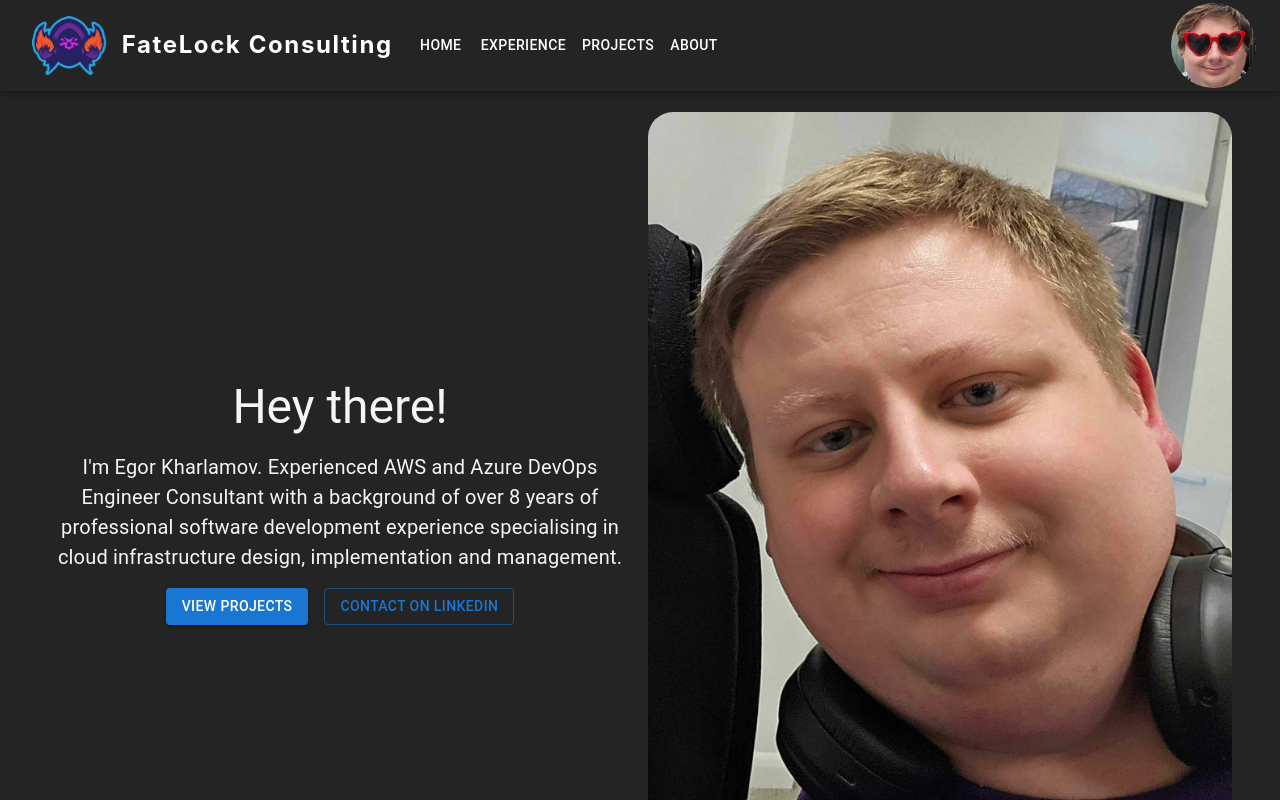
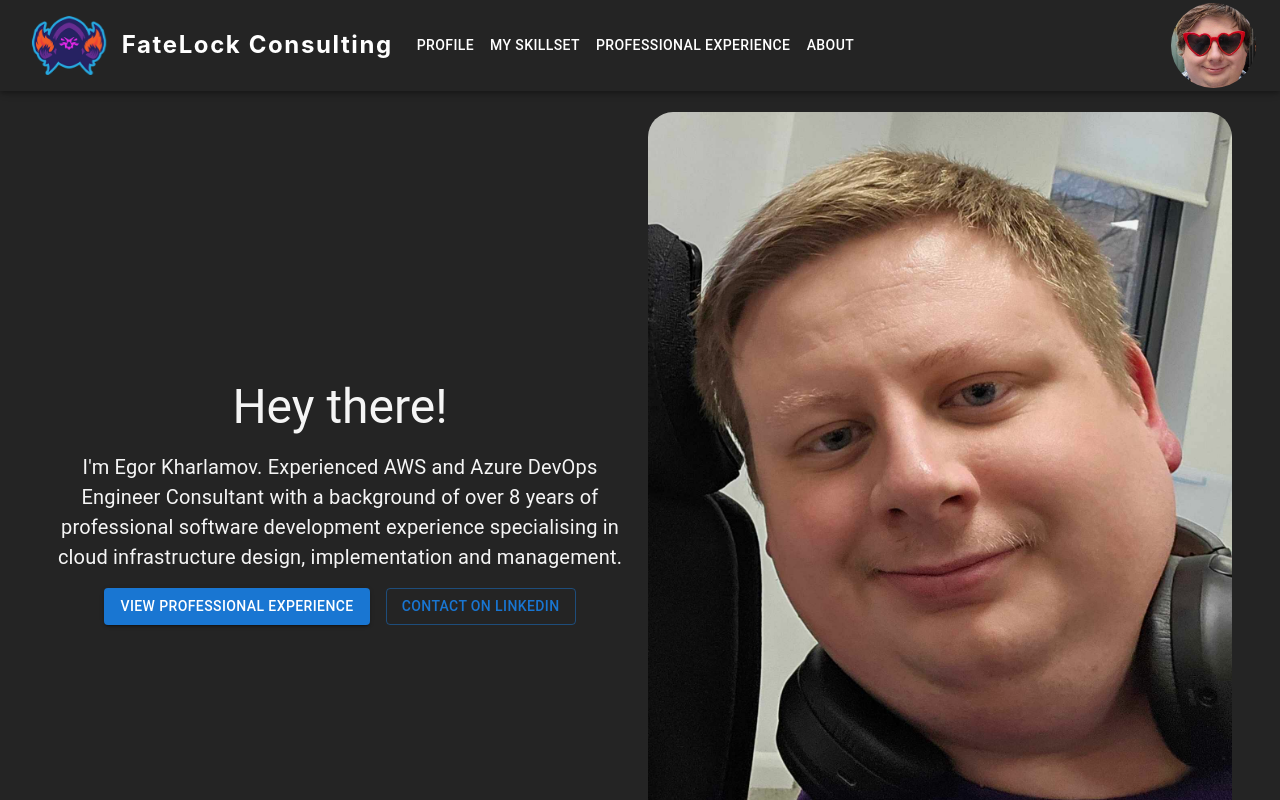
Before and after one commit to HotPlasma/fatelock-frontend, a React (Vite) app: page / in a window 1280 px wide. Shown: the top 800 px of the page. Built offline with nearby package versions, Linux system fonts and the light colour scheme.

Commit message:
Renamed sections in top bar and got working again

```diff
--- a/src/components/Profile.tsx
+++ b/src/components/Profile.tsx
@@ -81,7 +81,7 @@ const Profile: React.FC<ProfileProps> = ({ projectsRef }) => {
                         >
                             <Box mt={2}>
                                 <Button variant="contained" color="primary" sx={{ mr: 2 }} onClick={handleProjectsClick}>
-                                    View Projects
+                                    View Professional Experience
                                 </Button>
                                 <Button variant="outlined" color="primary" href="https://www.linkedin.com/in/egorkha/" target="_blank">
                                     Contact on LinkedIn
--- a/src/components/ResponsiveAppBar.tsx
+++ b/src/components/ResponsiveAppBar.tsx
@@ -12,7 +12,7 @@ import MenuItem from '@mui/material/MenuItem';
 import LogoIcon from '../assets/images/logo.png';
 import EgorIcon from '../assets/images/sunglasses.jpg';
 
-const pages = ['Home', 'Experience', 'Projects', 'About'];
+const pages = ['Profile', 'My Skillset', 'Professional Experience', 'About'];
 
 interface ResponsiveAppBarProps {
   toolsRef: React.RefObject<HTMLDivElement>;
@@ -106,13 +106,13 @@ const ResponsiveAppBar: React.FC<ResponsiveAppBarProps> = ({ toolsRef, jobsRef }
                 key={page}
                 onClick={() => {
                   switch (page) {
-                    case 'Home':
+                    case 'Profile':
                       handleHomeClick();
                       break;
-                    case 'Experience':
+                    case 'My Skillset':
                       handleExperienceClick();
                       break;
-                    case 'Projects':
+                    case 'Professional Experience':
                       handleProjectsClick();
                       break;
                     default:
@@ -148,7 +148,21 @@ const ResponsiveAppBar: React.FC<ResponsiveAppBarProps> = ({ toolsRef, jobsRef }
           {pages.map((page) => (
             <Button
               key={page}
-              onClick={page === 'Home' ? handleHomeClick : page === 'Experience' ? handleExperienceClick : page === 'Projects' ? handleProjectsClick : undefined}
+              onClick={() => {
+                switch (page) {
+                  case 'Profile':
+                    handleHomeClick();
+                    break;
+                  case 'My Skillset':
+                    handleExperienceClick();
+                    break;
+                  case 'Professional Experience':
+                    handleProjectsClick();
+                    break;
+                  default:
+                    handleCloseNavMenu();
+                }
+              }}
               sx={{ my: 2, color: 'white', display: 'block' }}
             >
               {page}
@@ -164,6 +178,6 @@ const ResponsiveAppBar: React.FC<ResponsiveAppBarProps> = ({ toolsRef, jobsRef }
       </Toolbar>
     </AppBar>
   );
-}
+};
 
 export default ResponsiveAppBar;
```
